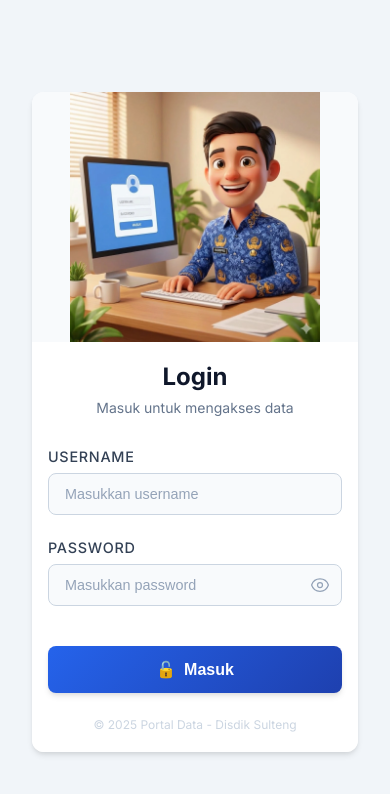
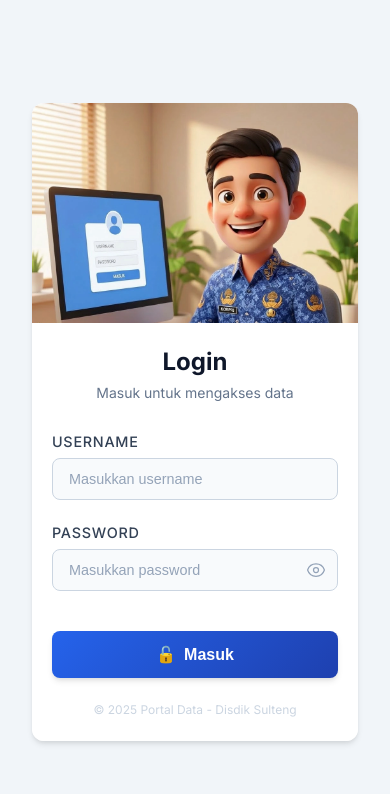
Before and after one commit to masbirman/manajemen-dokumen, a Next.js app in the folder frontend/: page / in a window 390 px wide. Shown: the top 794 px of the page. Built offline with nearby package versions, Linux system fonts and the light colour scheme; no server answers.

Commit message:
fix: use object-fit cover with top alignment to remove letterboxing on mobile

```diff
--- a/frontend/src/app/globals.css
+++ b/frontend/src/app/globals.css
@@ -1258,19 +1258,22 @@ html, body {
   .login-image-section {
     display: flex !important;
     width: 100% !important;
-    height: 250px !important; /* Adequate height for contain */
-    background-color: #f8fafc !important; /* Ensure background matches image */
+    height: 220px !important; /* Fixed height that looks good */
+    min-height: auto !important;
+    aspect-ratio: auto !important;
+    background-color: #f8fafc !important;
+    position: relative !important;
   }
 
   .login-illustration-img {
     width: 100%;
     height: 100%;
-    object-fit: contain !important; /* CRITICAL: No cropping allowed */
-    object-position: center !important;
+    object-fit: cover !important; /* Fill the width! */
+    object-position: top center !important; /* Keep the face visible! */
   }
 
   .login-form-section {
-    padding: 1.25rem 1rem !important; /* Compact padding */
+    padding: 1.5rem 1.25rem !important; /* Balanced padding */
     width: 100% !important;
     height: auto !important;
     flex: none !important;
@@ -1278,12 +1281,12 @@ html, body {
 
   /* Compact fonts for mobile */
   .login-header {
-    margin-bottom: 1.5rem !important;
+    margin-bottom: 1.25rem !important;
     text-align: center !important;
   }
 
   .login-header h2 {
-    font-size: 1.5rem !important; /* Smaller title */
+    font-size: 1.5rem !important;
     margin-bottom: 0.25rem !important;
   }
 
@@ -1292,12 +1295,13 @@ html, body {
   }
 
   .form-input {
-    padding: 0.75rem 1rem !important; /* Smaller input padding */
+    padding: 0.75rem 1rem !important;
     font-size: 0.9rem !important;
   }
 
   .btn-primary {
     padding: 0.875rem !important;
+    margin-top: 1rem !important;
   }
 }
 
```
